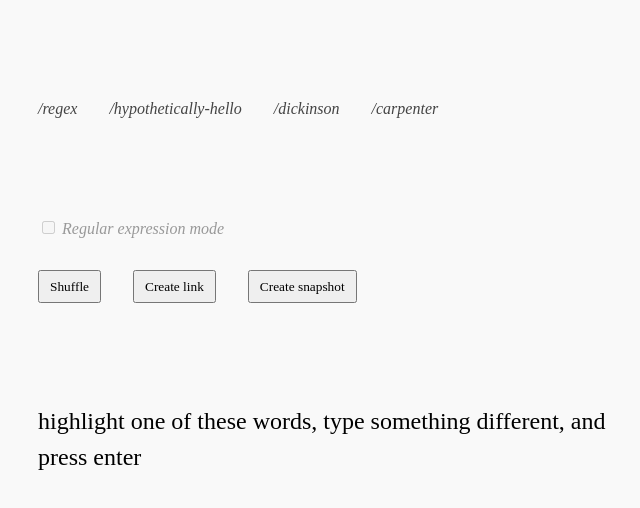
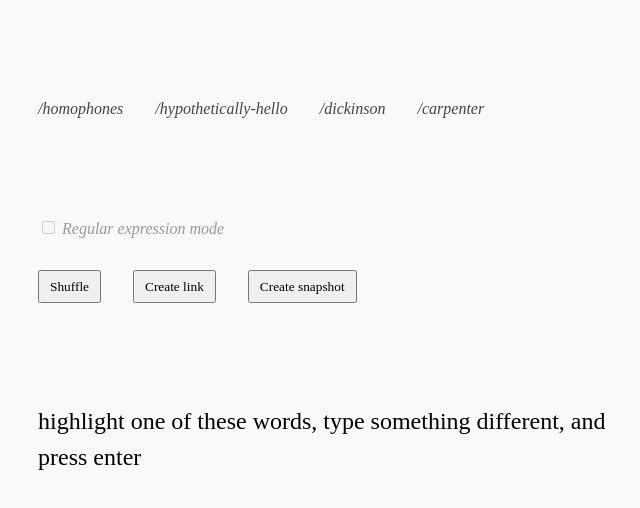
Before and after one commit to proseplay/proseplay.net, a plain HTML site: page index.html in a window 1280 px wide. Shown: the whole page, without its empty margins (162-802 px from the left). Drawn offline with Linux system fonts and the light colour scheme.

Commit message:
feat: update template name

```diff
--- a/index.html
+++ b/index.html
@@ -8,7 +8,7 @@
 </head>
 <body>
   <div class="templates">
-    <a href="">/regex</a>
+    <a href="">/homophones</a>
     <a href="">/hypothetically-hello</a>
     <a href="">/dickinson</a>
     <a href="">/carpenter</a>
@@ -54,7 +54,7 @@
   </main>
 
   <div class="templates hidden">
-    <div id="regex">
+    <div id="homophones">
       <!-- <div class="line">in the <div class="slip slip-words"><div class="regex">w?ri(ght|te)s</div><div class="list" data-regex="w?ri(ght|te)s"><span class="option current">rites</span><span class="option">rights</span><span class="option">wrights</span><span class="option">writes</span></div></div>of <div class="slip slip-words"><div class="regex">mou?rning</div><div class="list" data-regex="mou?rning"><span class="option current">morning</span><span class="option">mourning</span></div></div>the <div class="slip slip-words"><div class="regex">se(e|a)</div><div class="list" data-regex="se(e|a)"><span class="option current">sea</span><span class="option">see</span></div></div>is <div class="slip slip-words"><div class="regex">mis(t|sed)</div><div class="list" data-regex="mis(t|sed)"><span class="option current">mist</span><span class="option">missed</span></div></div></div> -->
       <div class="line">in the <div class="slip slip-words"><div class="regex">mis(t|sed)</div><div class="list"><div class="option current">mist</div><div class="option">missed</div></div></div> <div class="slip slip-words"><div class="regex">se(e|a)</div><div class="list"><div class="option current">see</div><div class="option">sea</div></div></div></div><div class="line"> <div class="slip slip-words"><div class="regex">pr(e|a)y</div><div class="list"><div class="option current">prey</div><div class="option">pray</div></div></div> in the <div class="slip slip-words"><div class="regex">mou?rning</div><div class="list"><div class="option current">morning</div><div class="option">mourning</div></div></div></div><div class="line">for <div class="slip slip-words"><div class="regex">worl?ds</div><div class="list"><div class="option current">words</div><div class="option">worlds</div></div></div> that <div class="slip slip-words"><div class="regex">exis?t</div><div class="list"><div class="option current">exit</div><div class="option">exist</div></div></div></div><div class="line">as <div class="slip slip-words"><div class="regex">sl?eep</div><div class="list"><div class="option current">seep</div><div class="option">sleep</div></div></div></div>
     </div>
```
